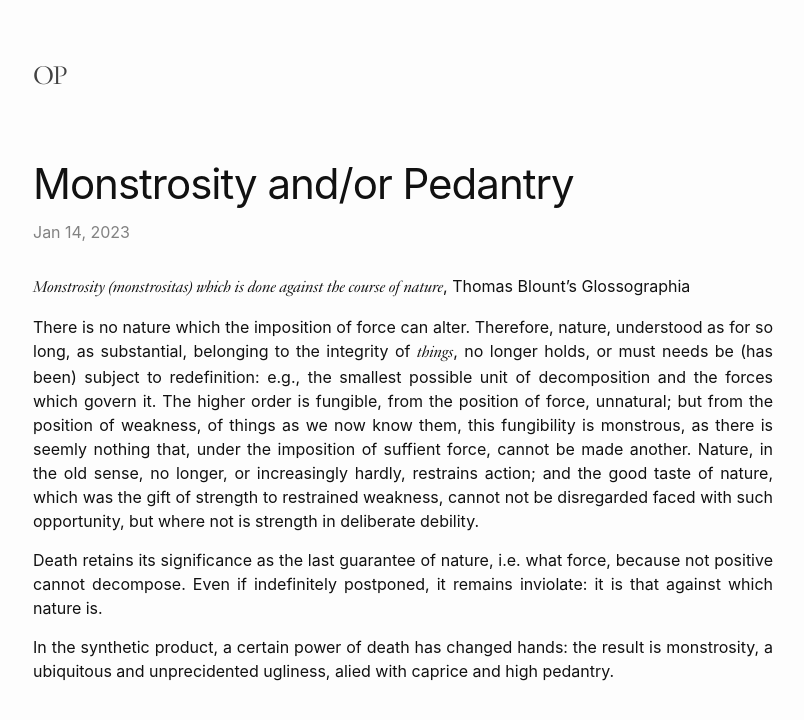
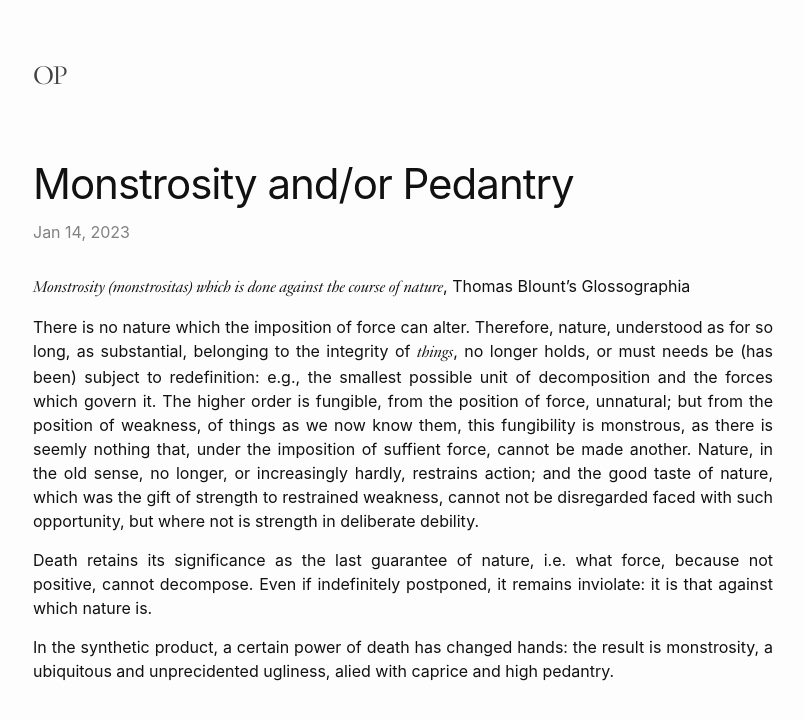
Before and after one commit to TheatrumMundi/TheatrumMundi, a Jekyll site: the page built from _posts/2023-01-13-monstrosity-and-or-pedantry.markdown, in a window 1280 px wide. Shown: the top 720 px of the page, without its empty margins (237-1041 px from the left). Built offline with Jekyll 4.4.1, drawn with Linux system fonts in a browser that asks for light colours; some web fonts are replaced.

```diff
--- a/_posts/2023-01-13-monstrosity-and-or-pedantry.markdown
+++ b/_posts/2023-01-13-monstrosity-and-or-pedantry.markdown
@@ -9,6 +9,6 @@ categories: jekyll update
 
 There is no nature which the imposition of force can alter. Therefore, nature, understood as for so long, as substantial, belonging to the integrity of <i>things</i>, no longer holds, or must needs be (has been) subject to redefinition: e.g., the smallest possible unit of decomposition and the forces which govern it. The higher order is fungible, from the position of force, unnatural; but from the position of weakness, of things as we now know them, this fungibility is monstrous, as there is seemly nothing that, under the imposition of suffient force, cannot be made another. Nature, in the old sense, no longer, or increasingly hardly, restrains action; and the good taste of nature, which was the gift of strength to restrained weakness, cannot not be disregarded faced with such opportunity, but where not is strength in deliberate debility.
 
-Death retains its significance as the last guarantee of nature, i.e. what force, because not positive cannot  decompose. Even if indefinitely postponed, it remains inviolate: it is that against which nature is.
+Death retains its significance as the last guarantee of nature, i.e. what force, because not positive, cannot decompose. Even if indefinitely postponed, it remains inviolate: it is that against which nature is.
 
 In the synthetic product, a certain power of death has changed hands: the result is monstrosity, a ubiquitous and unprecidented ugliness, alied with caprice and high pedantry.
```
